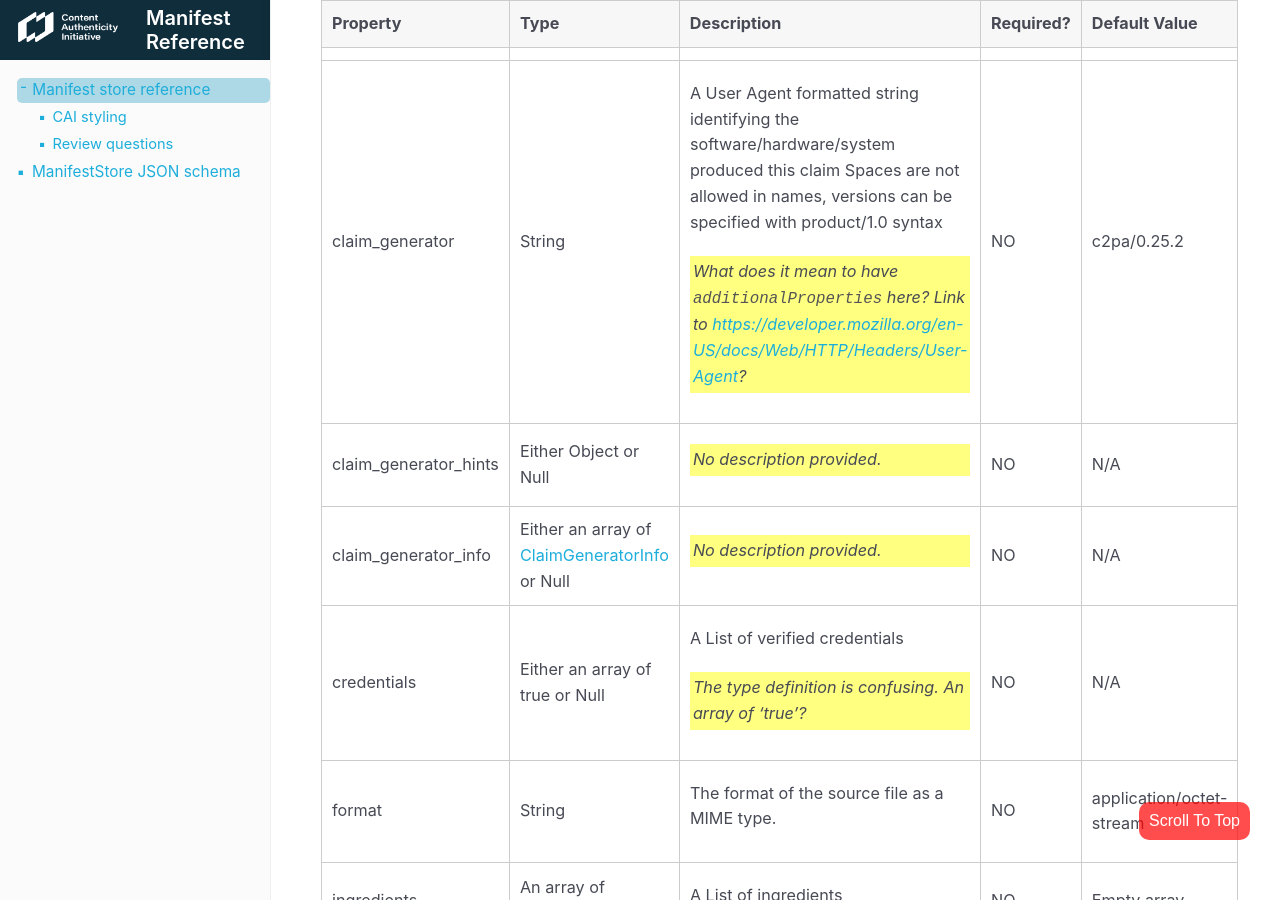
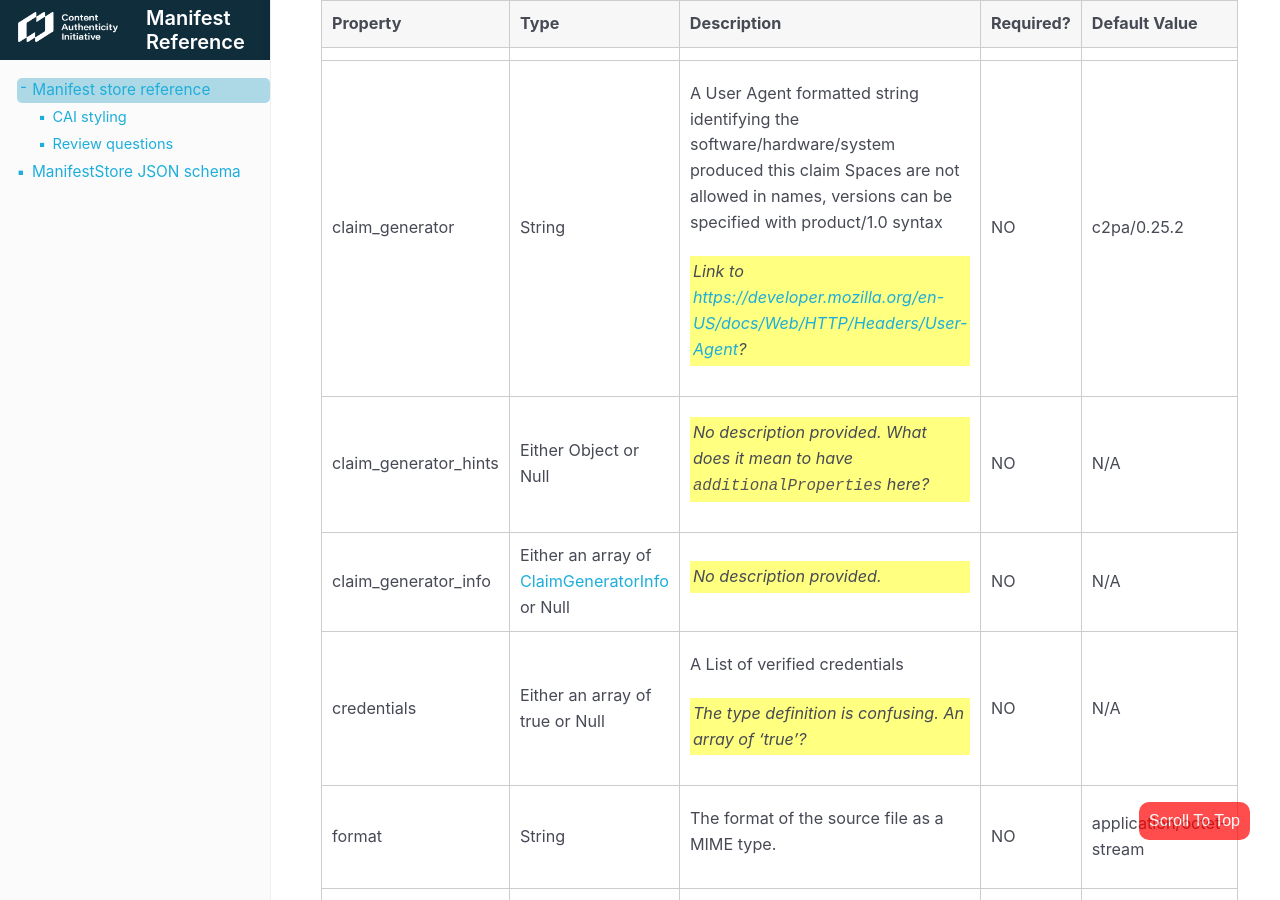
Before and after one commit to contentauth/json-manifest-reference, a Jekyll site: the page built from pages/manifest-ref.md, in a window 1280 px wide and 900 px high, scrolled down 6431 px. Built offline with Jekyll 4.4.1, drawn with Linux system fonts in a browser that asks for light colours; nearby versions of some CDN libraries; part of the change alters nothing that is shown.

```diff
--- a/_data/ManifestStore_schema_annotated.json
+++ b/_data/ManifestStore_schema_annotated.json
@@ -253,11 +253,12 @@
             }
           },
           "claim_generator": {
-            "description": "A User Agent formatted string identifying the software/hardware/system produced this claim Spaces are not allowed in names, versions can be specified with product/1.0 syntax\n\n What does it mean to have `additionalProperties` here? Link to <https://developer.mozilla.org/en-US/docs/Web/HTTP/Headers/User-Agent>?\n{: .comment}",
+            "description": "A User Agent formatted string identifying the software/hardware/system produced this claim Spaces are not allowed in names, versions can be specified with product/1.0 syntax\n\n Link to <https://developer.mozilla.org/en-US/docs/Web/HTTP/Headers/User-Agent>?\n{: .comment}",
             "default": "c2pa/0.25.2",
             "type": "string"
           },
           "claim_generator_hints": {
+            "description": "_No description provided_.\n What does it mean to have `additionalProperties` here?\n{: .comment}",
             "type": ["object", "null"],
             "additionalProperties": true
           },
```
